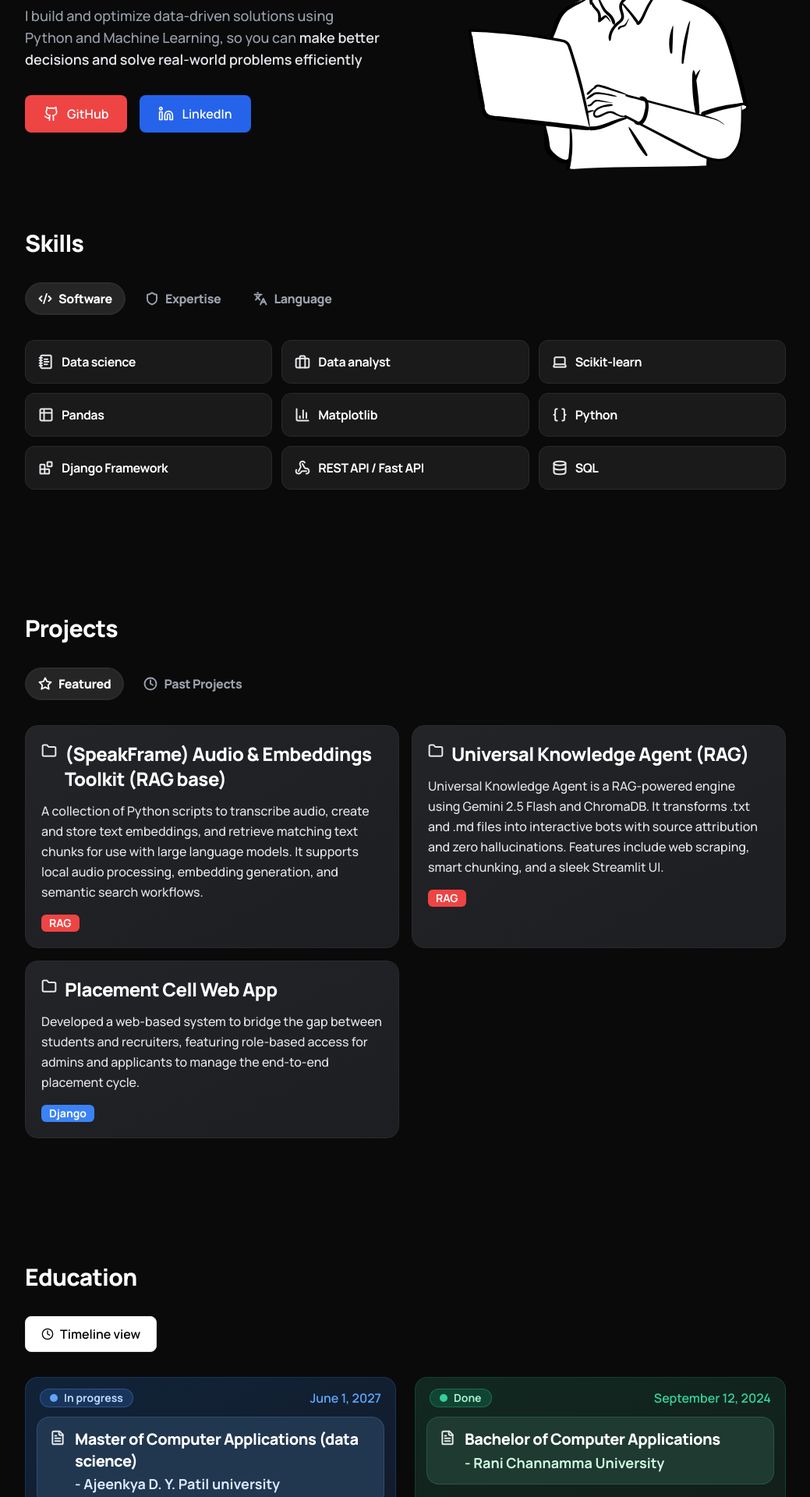
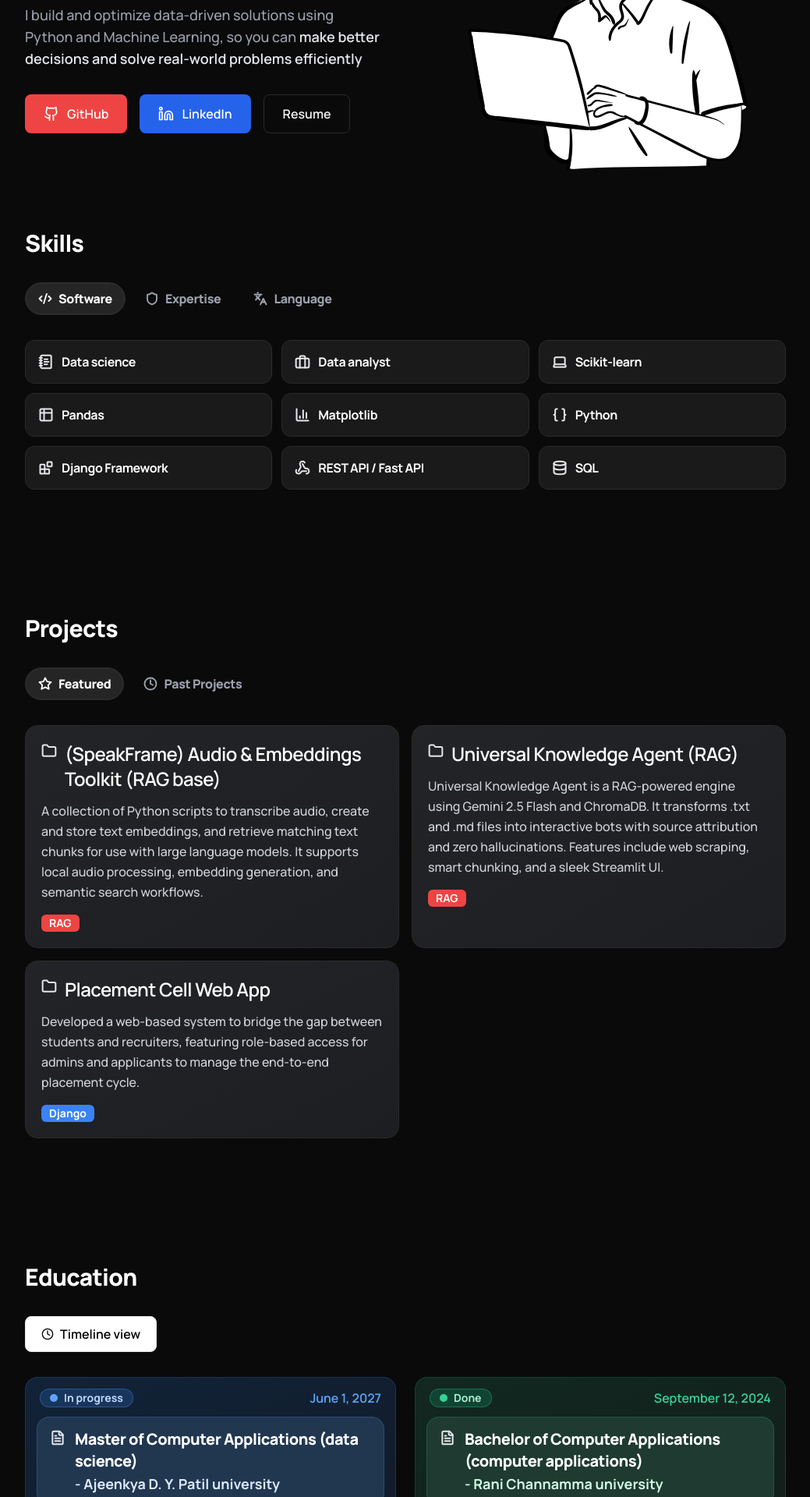
Before and after one commit to MrRohitJD/Portfolio-o.2, a Next.js app: page / in a window 1280 px wide. Shown: the part 400-2320 px from the top of the page at 78% size, without its empty margins (120-1159 px from the left). Built offline with nearby package versions, Linux system fonts and the light colour scheme.

Commit message:
feat: enhance button styles, update education component details, and improve project component typography

```diff
--- a/app/globals.css
+++ b/app/globals.css
@@ -14,7 +14,7 @@
 
 @layer components {
   .btn {
-    @apply inline-flex items-center gap-2.5 px-6 py-3 rounded-lg text-base font-semibold transition-all duration-200 hover:-translate-y-0.5;
+    @apply inline-flex items-center gap-2.5 px-6 py-3 rounded-lg text-base font-semibold transition-all duration-200 hover:-translate-y-0.5 hover:shadow-[0_0_0_1px_rgba(255,255,255,0.28),0_10px_24px_rgba(255,255,255,0.08)];
   }
 
   .btn-primary {
--- a/components/Education.jsx
+++ b/components/Education.jsx
@@ -11,8 +11,8 @@ const educationData = [
     date: 'June 1, 2027',
   },
   {
-    title: 'Bachelor of Computer Applications',
-    institution: '- Rani Channamma University',
+    title: 'Bachelor of Computer Applications (computer applications)',
+    institution: '- Rani Channamma university',
     status: 'done',
     statusText: 'Done',
     date: 'September 12, 2024',
--- a/components/Hero.jsx
+++ b/components/Hero.jsx
@@ -43,6 +43,12 @@ export default function Hero() {
                 <Linkedin className="w-5 h-5" />
                 LinkedIn
               </a>
+              <a
+                href="#"
+                className="btn btn-secondary text-gray-100"
+              >
+                Resume
+              </a>
             </div>
           </div>
 
--- a/components/Projects.jsx
+++ b/components/Projects.jsx
@@ -76,13 +76,13 @@ export default function Projects() {
               {/* Header */}
               <div className="flex items-start gap-2.5 mb-3">
                 <Folder className="w-5 h-5 text-gray-200 flex-shrink-0 mt-0.5" strokeWidth={2.4} />
-                <h3 className="text-xl md:text-2xl font-extrabold text-white leading-snug tracking-tight">
+                <h3 className="text-xl md:text-2xl font-semibold text-white leading-snug tracking-tight">
                   {project.title}
                 </h3>
               </div>
 
               {/* Description */}
-              <p className="text-gray-light text-base leading-relaxed mb-4">
+              <p className="text-gray-300 text-base font-light leading-relaxed mb-4">
                 {project.description}
               </p>
 
```
